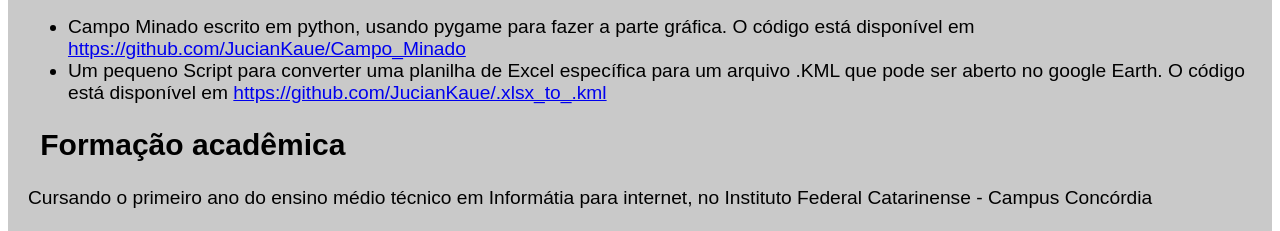
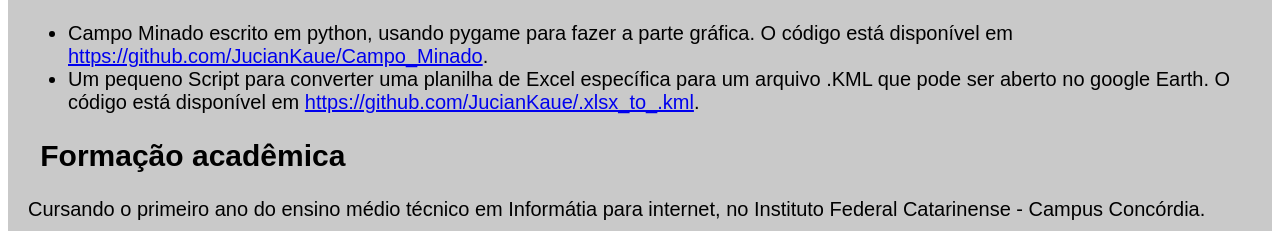
Before and after one commit to JucianKaue/Curriculo, a plain HTML site: page index.html in a window 1280 px wide. Shown: the part 240-471 px from the top of the page. Drawn offline with Linux system fonts and the light colour scheme.

Commit message:
Versão final

```diff
--- a/index.html
+++ b/index.html
@@ -17,15 +17,15 @@
         <h2>Projetos</h2>
         <ul>
             <li>
-                Campo Minado escrito em python, usando pygame para fazer a parte gráfica. O código está disponível em <a href="https://github.com/JucianKaue/Campo_Minado">https://github.com/JucianKaue/Campo_Minado</a>
+                Campo Minado escrito em python, usando pygame para fazer a parte gráfica. O código está disponível em <a href="https://github.com/JucianKaue/Campo_Minado">https://github.com/JucianKaue/Campo_Minado</a>.
             </li>
             <li>
-                Um pequeno Script para converter uma planilha de Excel específica para um arquivo .KML que pode ser aberto no google Earth. O código está disponível em <a href="https://github.com/JucianKaue/.xlsx_to_.kml">https://github.com/JucianKaue/.xlsx_to_.kml</a>
+                Um pequeno Script para converter uma planilha de Excel específica para um arquivo .KML que pode ser aberto no google Earth. O código está disponível em <a href="https://github.com/JucianKaue/.xlsx_to_.kml">https://github.com/JucianKaue/.xlsx_to_.kml</a>.
             </li>
         </ul>
 
         <h2>Formação acadêmica</h2>
-        <p>Cursando o primeiro ano do ensino médio técnico em Informátia para internet, no Instituto Federal Catarinense - Campus Concórdia</p>
+        <p>Cursando o primeiro ano do ensino médio técnico em Informátia para internet, no Instituto Federal Catarinense - Campus Concórdia.</p>
 
         <h2>Cursos com certificado</h2>
         <ul>
@@ -47,22 +47,22 @@
         <h2>Cursos sem certificado</h2>
         <ul>
             <li>
-                Curso online de Python no Curso em Vídeo, finalizado
+                Curso online de Python no Curso em Vídeo, finalizado;
             </li>
             <li>
-                Curso online de JavaScript no Curso em Vídeo, finalizado
+                Curso online de JavaScript no Curso em Vídeo, finalizado;
             </li>
             <li>
-                Curso online de Git e GitHub no curso em vídeo, finalizado
+                Curso online de Git e GitHub no curso em vídeo, finalizado;
             </li>
             <li>
-                Curso online de Bases Numéricas no Curso em vídeo, finalizado
+                Curso online de Bases Numéricas no Curso em vídeo, finalizado;
             </li>
             <li>
-                Curso online de HTML5 e CSS3 versão de 2020 no Curso em vídeo, em curso.
+                Curso online de HTML5 e CSS3 versão de 2020 no Curso em vídeo, em curso;
             </li>
             <li>
-                Curso online de MySQL no Curso em Vídeo, em curso
+                Curso online de MySQL no Curso em Vídeo, em curso;
             </li>
             <li>
                 Curso de inglês presencial na Athus. Dois anos completos de um total de 5 anos.
--- a/style.css
+++ b/style.css
@@ -1,6 +1,6 @@
 body {
     font-family: sans-serif;
-    font-size: 120%;
+    font-size: 20px;
 }
 
 img {
```
